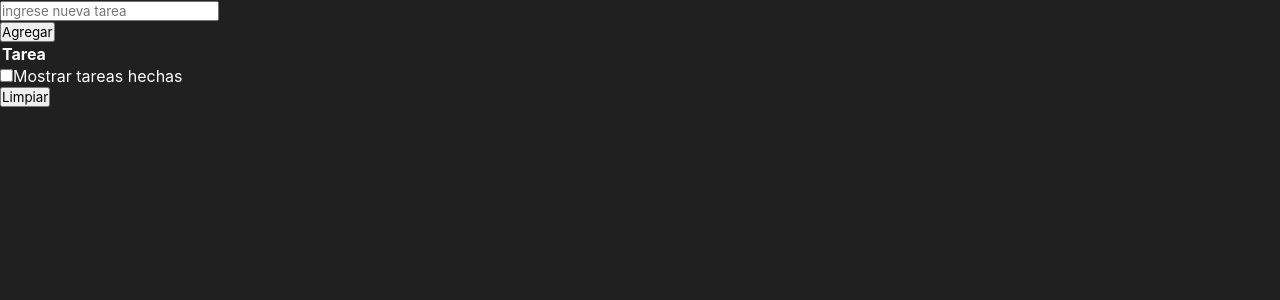
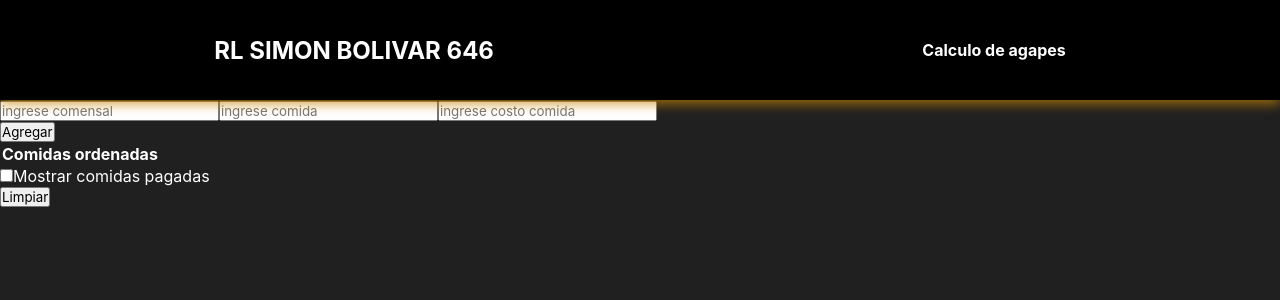
Before and after one commit to elifred2022/agapeii, a React (Create React App) app: page / in a window 1280 px wide. Shown: the top 300 px of the page. Built offline with nearby package versions, Linux system fonts and the light colour scheme.

Commit message:
funciono la nueva tecnica sacada de archivo localstorage, pinta bien, next hacer funcion de sumatoria

```diff
--- a/src/App.js
+++ b/src/App.js
@@ -3,15 +3,24 @@ import { useState, useEffect } from "react";
 import { CapDataComida } from "./components/CapDataComida";
 import { TaskTable } from "./components/TaskTable";
 import { VisibilityControl } from "./components/VisibilityControl";
+import Header from "./components/Header";
 
 function App() {
   const [tasksItems, setTasksItems] = useState([]);
   const [showCompleted, setShowCompleted] = useState(false);
 
-  function creatNewTask(taskName) {
-    console.log(taskName);
+  function creatNewTask(taskName, comida, costoComida) {
+    console.log(taskName, comida, costoComida);
     if (!tasksItems.find((task) => task.name === taskName)) {
-      setTasksItems([...tasksItems, { name: taskName, done: false }]);
+      setTasksItems([
+        ...tasksItems,
+        {
+          name: taskName,
+          comida: comida,
+          costoComida: costoComida,
+          done: false,
+        },
+      ]);
     }
 
     // setTasksItems([...tasksItems, { name: tasksItems, done: false }]); // asi se crea un nuevo objeto para no modificar objetos existentes regla de react; setTaskItems([...taskName, {name: taskName}])
@@ -44,6 +53,7 @@ function App() {
   return (
     <main className="bg-dark vh-100 text-white">
       <div className="container p-4 col-md-4 offset-md-4">
+        <Header />
         <CapDataComida creatNewTask={creatNewTask} />
         <TaskTable tasks={tasksItems} toggleTask={toggleTask} />
 
--- a/src/components/CapDataComida.js
+++ b/src/components/CapDataComida.js
@@ -2,13 +2,17 @@ import { useState } from "react";
 
 export const CapDataComida = (props) => {
   // console.log(props); comento para q no salga en consola
-  const [newTasks, setNewTasks] = useState("");
+  const [newComensal, setNewComensal] = useState("");
+  const [newComida, setNewComida] = useState("");
+  const [newCostoComida, setNewCostoComida] = useState("");
 
   const handleSubmit = (e) => {
     e.preventDefault(); /* este codigo para q no refresque la pagina*/
-    props.creatNewTask(newTasks);
+    props.creatNewTask(newComensal, newComida, newCostoComida);
     // localStorage.setItem("task", newTasks);
-    setNewTasks("");
+    setNewComensal("");
+    setNewComida("");
+    setNewCostoComida("");
   };
 
   return (
@@ -16,9 +20,23 @@ export const CapDataComida = (props) => {
       <div className="col-9">
         <input
           type="text"
-          placeholder="ingrese nueva tarea"
-          onChange={(e) => setNewTasks(e.target.value)}
-          value={newTasks}
+          placeholder="ingrese comensal"
+          onChange={(e) => setNewComensal(e.target.value)}
+          value={newComensal}
+          className="form-control"
+        ></input>
+        <input
+          type="text"
+          placeholder="ingrese comida"
+          onChange={(e) => setNewComida(e.target.value)}
+          value={newComida}
+          className="form-control"
+        ></input>
+        <input
+          type="number"
+          placeholder="ingrese costo comida"
+          onChange={(e) => setNewCostoComida(e.target.value)}
+          value={newCostoComida}
           className="form-control"
         ></input>
       </div>
--- /dev/null
+++ b/src/components/Header.js
@@ -0,0 +1,10 @@
+export const Header = () => {
+  return (
+    <header>
+      <h2>RL SIMON BOLIVAR 646</h2>
+      <b>Calculo de agapes</b>
+    </header>
+  );
+};
+
+export default Header;
--- a/src/components/TaskRow.js
+++ b/src/components/TaskRow.js
@@ -1,8 +1,10 @@
-export const TaskRow = ({ task, toggleTask }) => {
+export const TaskRow = ({ task, comida, toggleTask }) => {
   return (
     <tr>
+      <td>{task.name}</td>
+      <td>{task.comida}</td>
+      <td>{task.costoComida}</td>
       <td>
-        {task.name}
         <input
           type="checkbox"
           checked={task.done}
--- a/src/components/TaskTable.js
+++ b/src/components/TaskTable.js
@@ -14,7 +14,7 @@ export const TaskTable = ({ tasks, toggleTask, showCompleted = false }) => {
     <table className="table table-dark table-striped table-bordered border-secondary">
       <thead>
         <tr className="table-primary">
-          <th>Tarea</th>
+          <th>Comidas ordenadas</th>
         </tr>
       </thead>
       <tbody>{taskTableRows(showCompleted)}</tbody>
--- a/src/components/VisibilityControl.js
+++ b/src/components/VisibilityControl.js
@@ -18,7 +18,7 @@ export const VisibilityControl = ({
           onChange={(e) => setShowCompleted(e.target.checked)}
           checked={isChecked}
         />
-        <label>Mostrar tareas hechas</label>
+        <label>Mostrar comidas pagadas</label>
       </div>
 
       <button onClick={handleDelete} className="btn btn-danger btn-sm">
```
